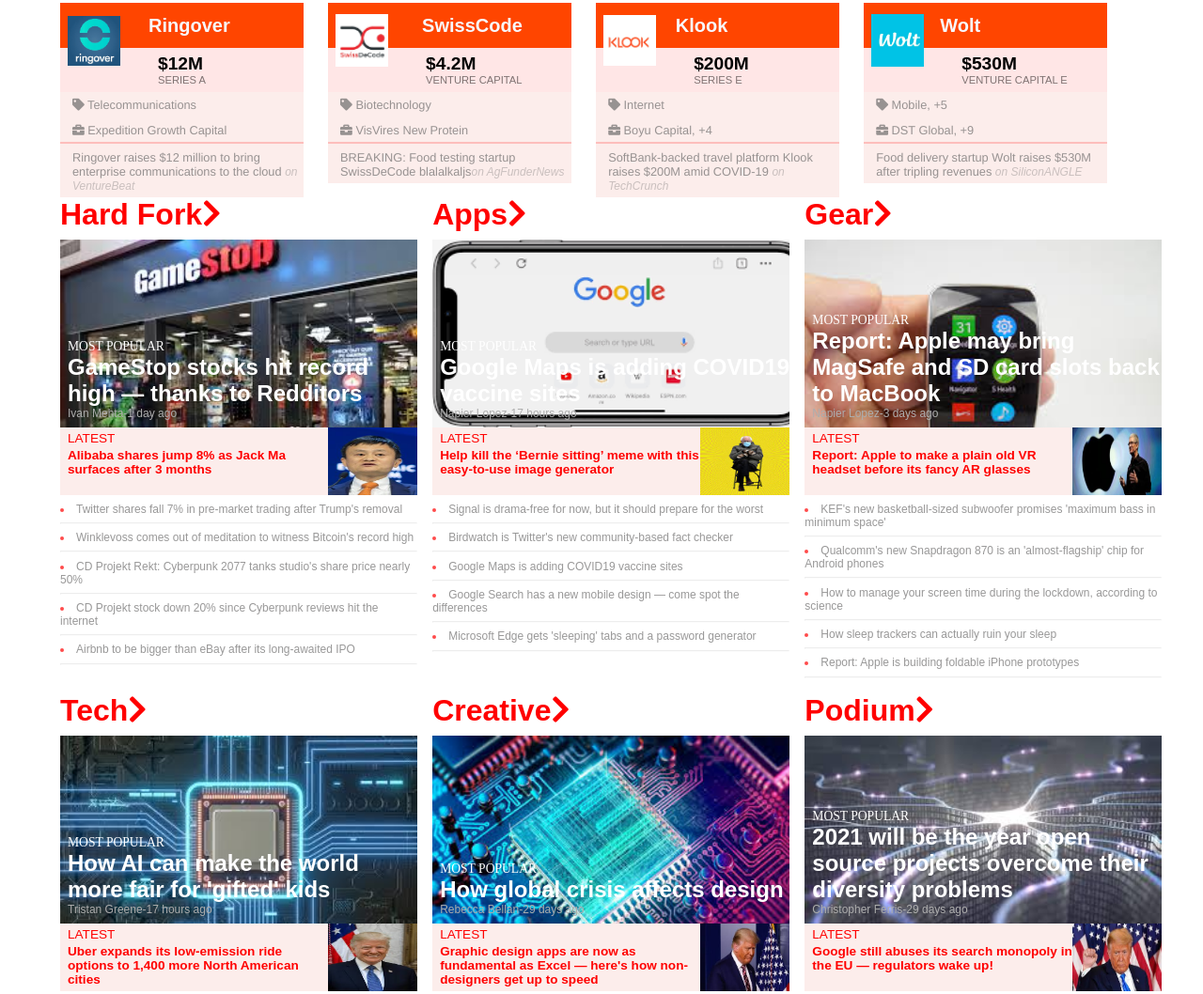
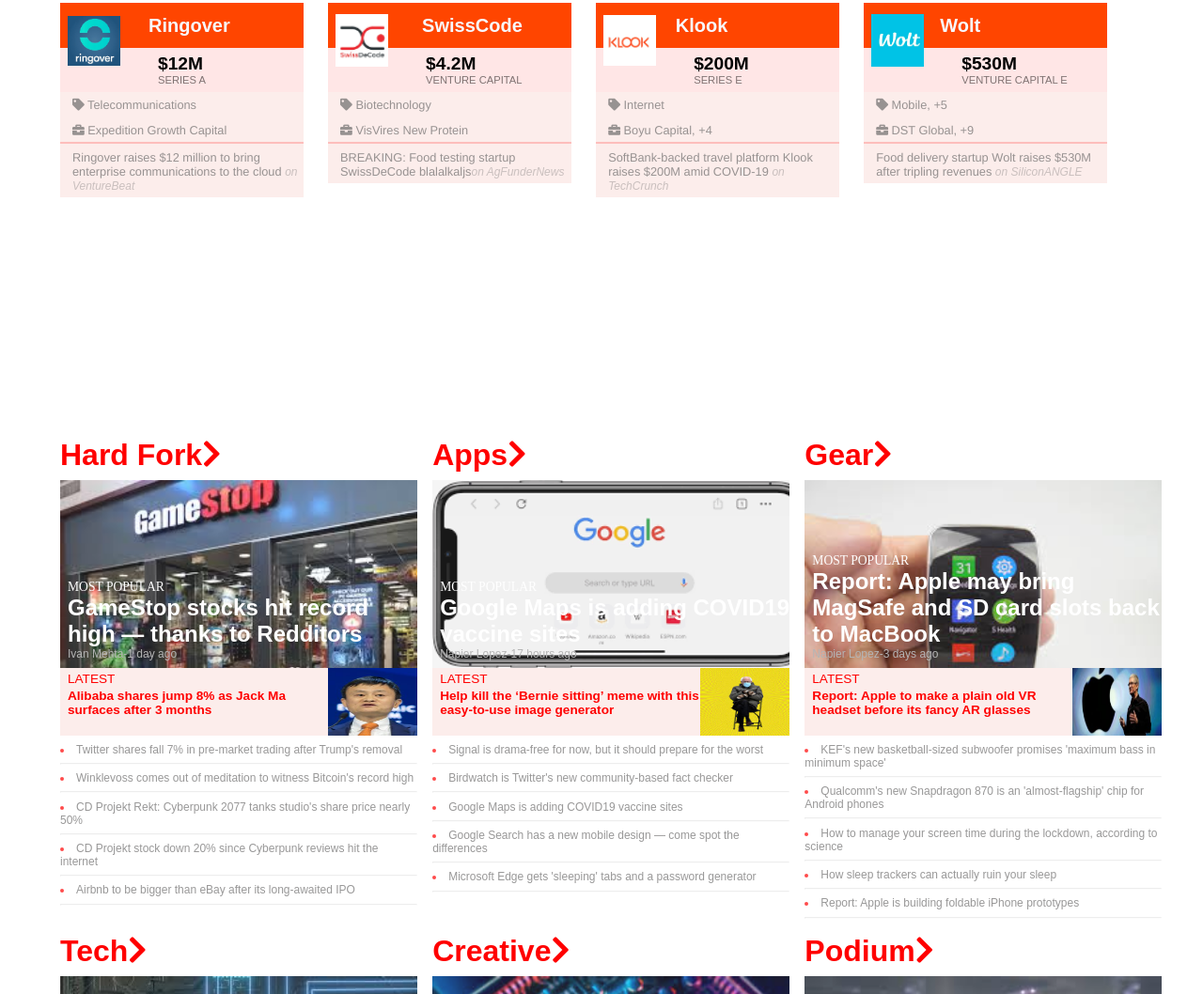
Before and after one commit to amiraabouhadid/TheNextWebClone, a plain HTML site: page index.html in a window 1280 px wide. Shown: the part 1384-2442 px from the top of the page at 94% size. Drawn offline with Linux system fonts and the light colour scheme.

Commit message:
Adjust margins

```diff
--- a/style.css
+++ b/style.css
@@ -137,7 +137,7 @@
 /* latest news */
 #latestnews {
   width: 90%;
-  margin: 2rem auto 2rem auto;
+  margin: 10% auto 10% auto;
 }
 
 #ln-articles-container img {
@@ -306,7 +306,7 @@
 #categories {
   grid-template-columns: 100%;
   width: 90%;
-  margin: 0 auto 10% auto;
+  margin: 20% auto 10% auto;
 }
 
 #hfhead,
@@ -322,6 +322,7 @@
   background-size: cover;
   width: 100%;
   height: 12.5rem;
+  opacity:0.9;
 }
 
 #hfhead {
```
